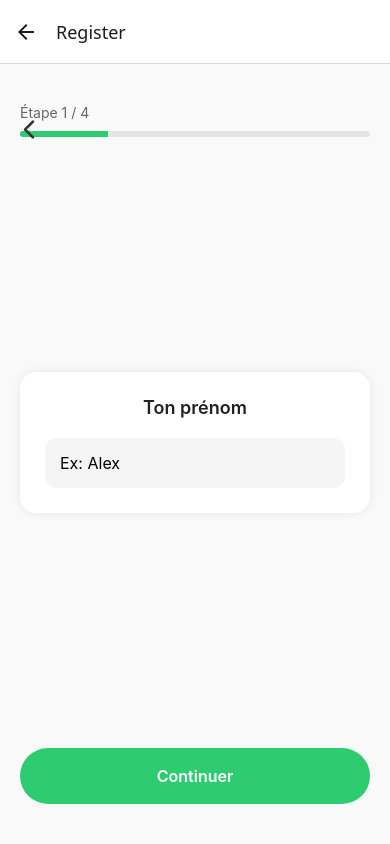
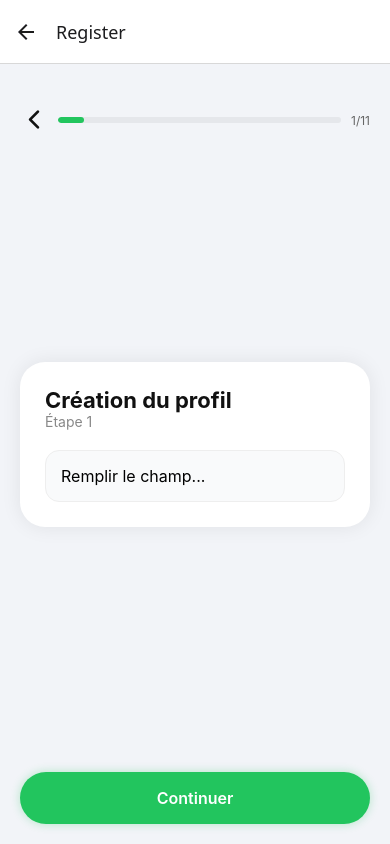
Before and after one commit to commande94/Food4Me, a React Native app in the folder Food4Me/: screen /Register in a window 390 px wide. Built offline with nearby package versions, Linux system fonts and the light colour scheme.

Commit message:
Ajout de la structuration

```diff
--- a/Food4Me/src/screens/RegisterScreen.js
+++ b/Food4Me/src/screens/RegisterScreen.js
@@ -6,133 +6,52 @@ import styles from "../styles/registerStyles";
 export default function RegisterScreen({ navigation }) {
     const [step, setStep] = useState(1);
 
-    const [form, setForm] = useState({
-        prenom: "",
-        age: "",
-        genre: "",
-        objectif: "",
-    });
+    const [form, setForm] = useState({});
 
-    const update = (key, value) => {
+    const updateField = (key, value) => {
         setForm({ ...form, [key]: value });
     };
 
-    const next = () => {
-        if (step < 4) setStep(step + 1);
-    };
-
-    const back = () => {
-        if (step === 1) navigation.goBack();
-        else setStep(step - 1);
-    };
+    const nextStep = () => step < 11 && setStep(step + 1);
+    const prevStep = () => step > 1 ? setStep(step - 1) : navigation.goBack();
 
     const renderStep = () => {
-        switch (step) {
-
-            case 1:
-                return (
-                    <View style={styles.card}>
-                        <Text style={styles.label}>Ton prénom</Text>
-                        <TextInput
-                            style={styles.input}
-                            placeholder="Ex: Alex"
-                            value={form.prenom}
-                            onChangeText={(v) => update("prenom", v)}
-                        />
-                    </View>
-                );
-
-            case 2:
-                return (
-                    <View style={styles.card}>
-                        <Text style={styles.label}>Ton âge</Text>
-                        <TextInput
-                            style={styles.input}
-                            placeholder="Ex: 25"
-                            keyboardType="numeric"
-                            value={form.age}
-                            onChangeText={(v) => update("age", v)}
-                        />
-                    </View>
-                );
-
-            case 3:
-                return (
-                    <View style={styles.card}>
-                        <Text style={styles.label}>Ton genre</Text>
-
-                        {["Homme", "Femme", "Autre"].map((item) => (
-                            <TouchableOpacity
-                                key={item}
-                                style={[
-                                    styles.choice,
-                                    form.genre === item && styles.choiceActive
-                                ]}
-                                onPress={() => update("genre", item)}
-                            >
-                                <Text style={styles.choiceText}>{item}</Text>
-                            </TouchableOpacity>
-                        ))}
-                    </View>
-                );
-
-            case 4:
-                return (
-                    <View style={styles.card}>
-                        <Text style={styles.label}>Ton objectif</Text>
-
-                        {[
-                            "Perte de poids",
-                            "Maintien",
-                            "Prise de masse"
-                        ].map((item) => (
-                            <TouchableOpacity
-                                key={item}
-                                style={[
-                                    styles.choice,
-                                    form.objectif === item && styles.choiceActive
-                                ]}
-                                onPress={() => update("objectif", item)}
-                            >
-                                <Text style={styles.choiceText}>{item}</Text>
-                            </TouchableOpacity>
-                        ))}
-                    </View>
-                );
-        }
+        return (
+            <TextInput
+                placeholder="Remplir le champ..."
+                style={styles.input}
+            />
+        );
     };
 
     return (
         <View style={styles.container}>
 
-            {/* PROGRESS BAR */}
-            <View style={styles.progressContainer}>
-                <Text style={styles.progressText}>
-                    Étape {step} / 4
-                </Text>
+            {/* HEADER */}
+            <View style={styles.header}>
+                <TouchableOpacity onPress={prevStep}>
+                    <Ionicons name="chevron-back" size={28} color="#111" />
+                </TouchableOpacity>
 
-                <View style={styles.progressBar}>
-                    <View style={[
-                        styles.progressFill,
-                        { width: `${(step / 4) * 100}%` }
-                    ]} />
+                <View style={styles.progressWrap}>
+                    <View style={[styles.progress, { width: `${(step / 11) * 100}%` }]} />
                 </View>
+
+                <Text style={styles.step}>{step}/11</Text>
             </View>
 
-            {/* BACK BUTTON */}
-            <TouchableOpacity style={styles.backButton} onPress={back}>
-                <Ionicons name="chevron-back" size={28} color="#333" />
-            </TouchableOpacity>
+            {/* CARD */}
+            <View style={styles.card}>
+                <Text style={styles.title}>Création du profil</Text>
+                <Text style={styles.subtitle}>Étape {step}</Text>
 
-            {/* CONTENT */}
-            <View style={styles.content}>
                 {renderStep()}
             </View>
 
-            {/* NEXT BUTTON */}
-            <TouchableOpacity style={styles.nextButton} onPress={next}>
-                <Text style={styles.nextText}>
-                    {step === 4 ? "Terminer" : "Continuer"}
+            {/* BUTTON */}
+            <TouchableOpacity style={styles.button} onPress={nextStep}>
+                <Text style={styles.buttonText}>
+                    {step === 11 ? "Terminer" : "Continuer"}
                 </Text>
             </TouchableOpacity>
 
--- a/Food4Me/src/styles/registerStyles.js
+++ b/Food4Me/src/styles/registerStyles.js
@@ -4,106 +4,87 @@ export default StyleSheet.create({
 
     container: {
         flex: 1,
-        backgroundColor: "#f9f9f9",
+        backgroundColor: "#f2f4f8",
         padding: 20,
+        justifyContent: "space-between",
     },
 
-    /* PROGRESS */
-    progressContainer: {
+    /* HEADER */
+    header: {
+        flexDirection: "row",
+        alignItems: "center",
         marginTop: 20,
     },
 
-    progressText: {
-        fontSize: 14,
-        color: "#666",
-        marginBottom: 10,
-    },
-
-    progressBar: {
+    progressWrap: {
+        flex: 1,
         height: 6,
-        backgroundColor: "#e5e5e5",
-        borderRadius: 10,
+        backgroundColor: "#e5e7eb",
+        borderRadius: 20,
+        marginHorizontal: 10,
         overflow: "hidden",
     },
 
-    progressFill: {
+    progress: {
         height: "100%",
-        backgroundColor: "#2ecc71",
+        backgroundColor: "#22c55e",
+        borderRadius: 20,
     },
 
-    /* BACK */
-    backButton: {
-        position: "absolute",
-        top: 50,
-        left: 15,
+    step: {
+        fontSize: 12,
+        color: "#666",
     },
 
-    /* CONTENT */
-    content: {
-        flex: 1,
-        justifyContent: "center",
-        alignItems: "center",
+    /* CARD CENTER */
+    card: {
+        backgroundColor: "#fff",
+        borderRadius: 25,
+        padding: 25,
+        shadowColor: "#000",
+        shadowOpacity: 0.08,
+        shadowRadius: 20,
+        elevation: 5,
     },
 
-    card: {
-        width: "100%",
-        backgroundColor: "#fff",
-        padding: 25,
-        borderRadius: 16,
-        shadowColor: "#000",
-        shadowOpacity: 0.08,
-        shadowRadius: 10,
-        elevation: 4,
-        alignItems: "center",
+    title: {
+        fontSize: 22,
+        fontWeight: "700",
+        color: "#111",
     },
 
-    label: {
-        fontSize: 18,
-        fontWeight: "600",
-        marginBottom: 20,
-        color: "#222",
-    },
-
-    input: {
-        width: "100%",
-        backgroundColor: "#f5f5f5",
-        padding: 15,
-        borderRadius: 12,
-        fontSize: 16,
-    },
-
-    /* CHOICES */
-    choice: {
-        width: "100%",
-        padding: 15,
-        borderRadius: 12,
-        backgroundColor: "#f5f5f5",
-        marginBottom: 10,
-        alignItems: "center",
-    },
-
-    choiceActive: {
-        backgroundColor: "#2ecc71",
-    },
-
-    choiceText: {
-        fontSize: 16,
-        color: "#333",
-        fontWeight: "500",
-    },
-
-    /* NEXT BUTTON */
-    nextButton: {
-        backgroundColor: "#2ecc71",
-        padding: 18,
-        borderRadius: 50,
-        alignItems: "center",
+    subtitle: {
+        fontSize: 14,
+        color: "#888",
         marginBottom: 20,
     },
 
-    nextText: {
+    /* INPUT */
+    input: {
+        backgroundColor: "#f9fafb",
+        padding: 15,
+        borderRadius: 14,
+        fontSize: 16,
+        borderWidth: 1,
+        borderColor: "#eee",
+    },
+
+    /* BUTTON */
+    button: {
+        backgroundColor: "#22c55e",
+        padding: 16,
+        borderRadius: 50,
+        alignItems: "center",
+        marginTop: 20,
+        shadowColor: "#22c55e",
+        shadowOpacity: 0.3,
+        shadowRadius: 10,
+        elevation: 3,
+    },
+
+    buttonText: {
         color: "#fff",
+        fontWeight: "600",
         fontSize: 16,
-        fontWeight: "600",
     },
 });
```
